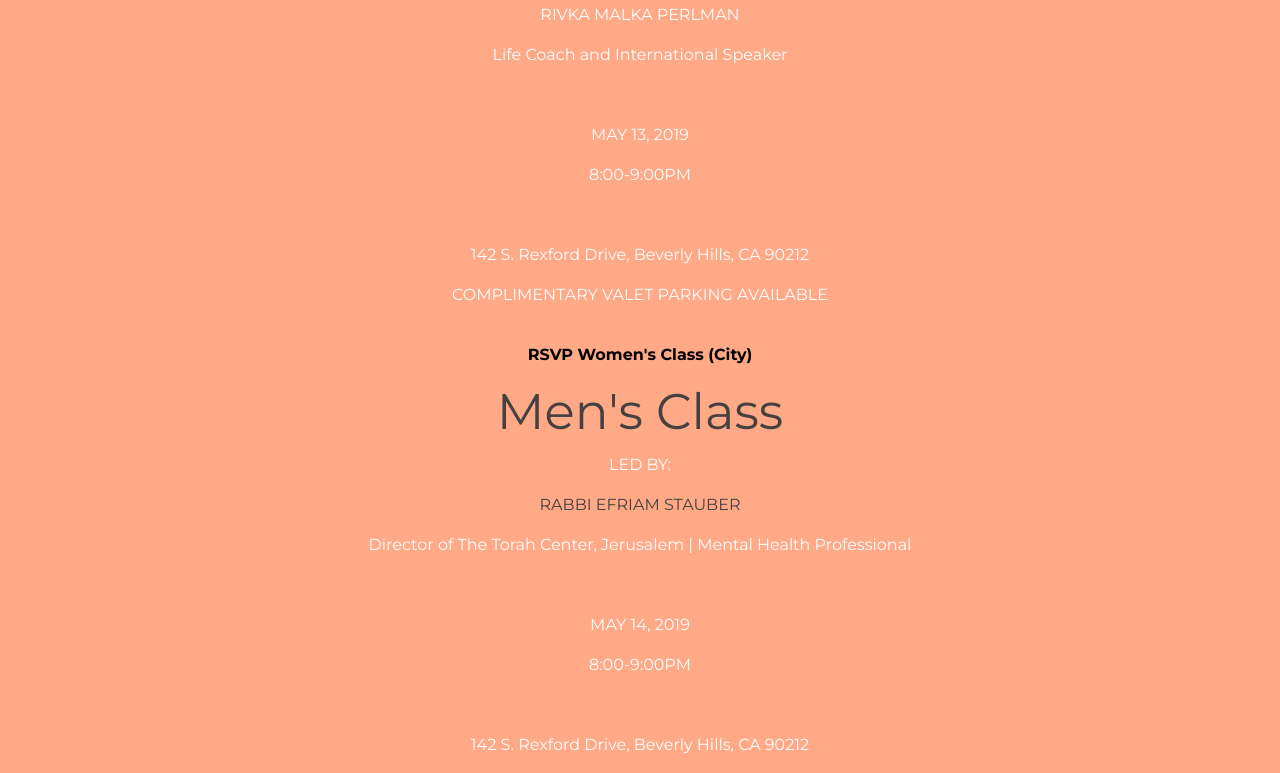
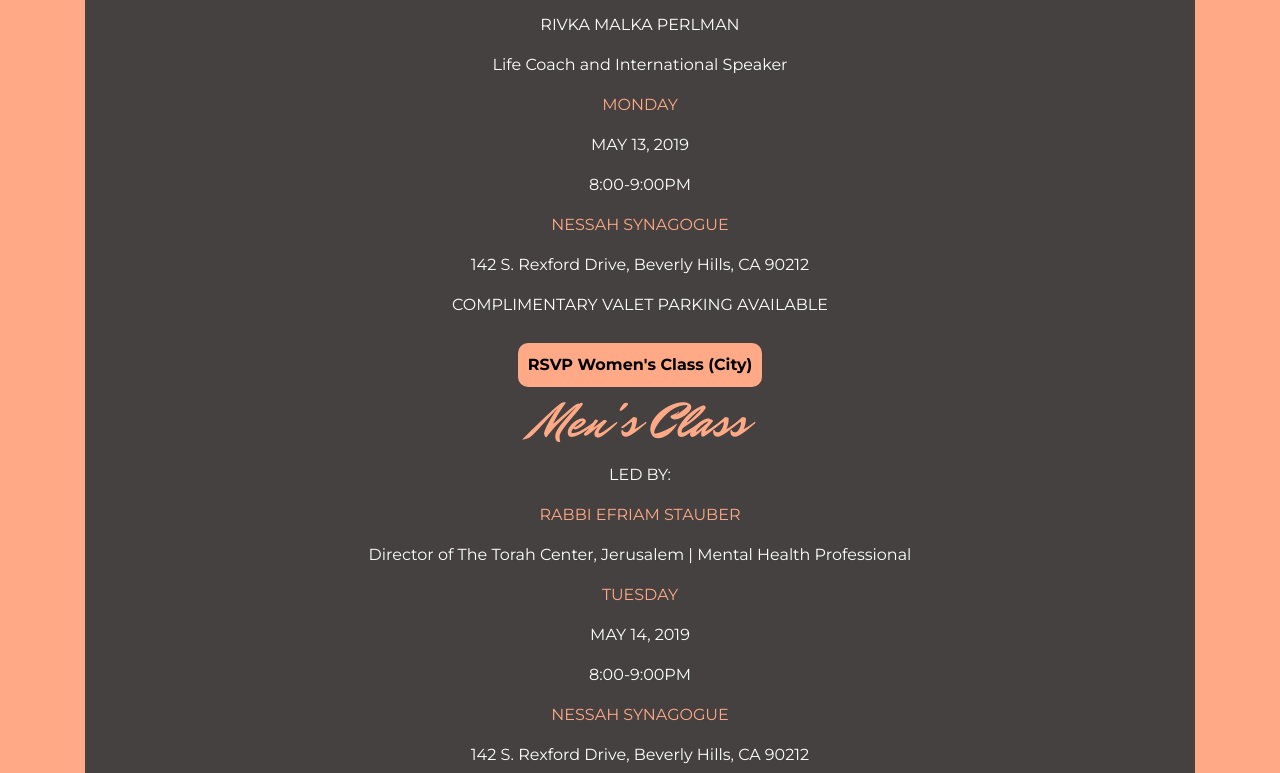
Before and after one commit to nikmash711/shalom-bayis-website, a plain HTML site: page index.html in a window 1280 px wide. Shown: the part 531-1304 px from the top of the page. Drawn offline with nearby package versions, Linux system fonts and the light colour scheme.

Commit message:
upcoming event

```diff
--- a/index.html
+++ b/index.html
@@ -19,10 +19,9 @@
 		<main>
 
 			<span class="anchor" id="upcoming_events"></span>
-			<div class = "main2 first">
+			<div class = "main2 first upcoming">
 				<div class = "container body_cont">
 					<div class = "tba-info">
-
 					</div>
 					<!-- <img src="img/joint_flyer.jpg" id ="upcoming_event_flyer" class = "load-hidden"> -->
 					<div class = "upcoming-flyer-info">
--- a/scripts/index.js
+++ b/scripts/index.js
@@ -68,7 +68,7 @@ function upcomingEventInfo(){
   <p class = "pink text"></p>
   <p class = "white text">Email info@myshalombayis.com for any questions</p>
   <p class = "white text">Endorsed jointly by:</p>
-  <img src="img/agudath.png" id = "logo"> <img src="img/ou.jpg" id = "logo">
+  <img src="./img/agudath.png" id = "logo"> <img src="./img/ou.jpg" id = "logo">
 </div>
   `);
 }
--- a/styles/index.css
+++ b/styles/index.css
@@ -1,4 +1,9 @@
 /* UPCOMING EVENT INFO */
+.upcoming-flyer-info{
+  background: #454140;
+  padding: 10px;
+}
+
 .tba, .tba>a{
   font-family:Montserrat;
   font-size:16px;
--- a/styles/main.css
+++ b/styles/main.css
@@ -108,8 +108,14 @@ a{
   color:#454140;
 }
 
-.main2 p {
+/* .main2 p {
   font-family: Montserrat;
+} */
+
+.main2.first.upcoming {
+  background: #FFA986;
+  color: #FFA986;
+  /* color:#454140; */
 }
 
 @media (max-width:500px){
```
